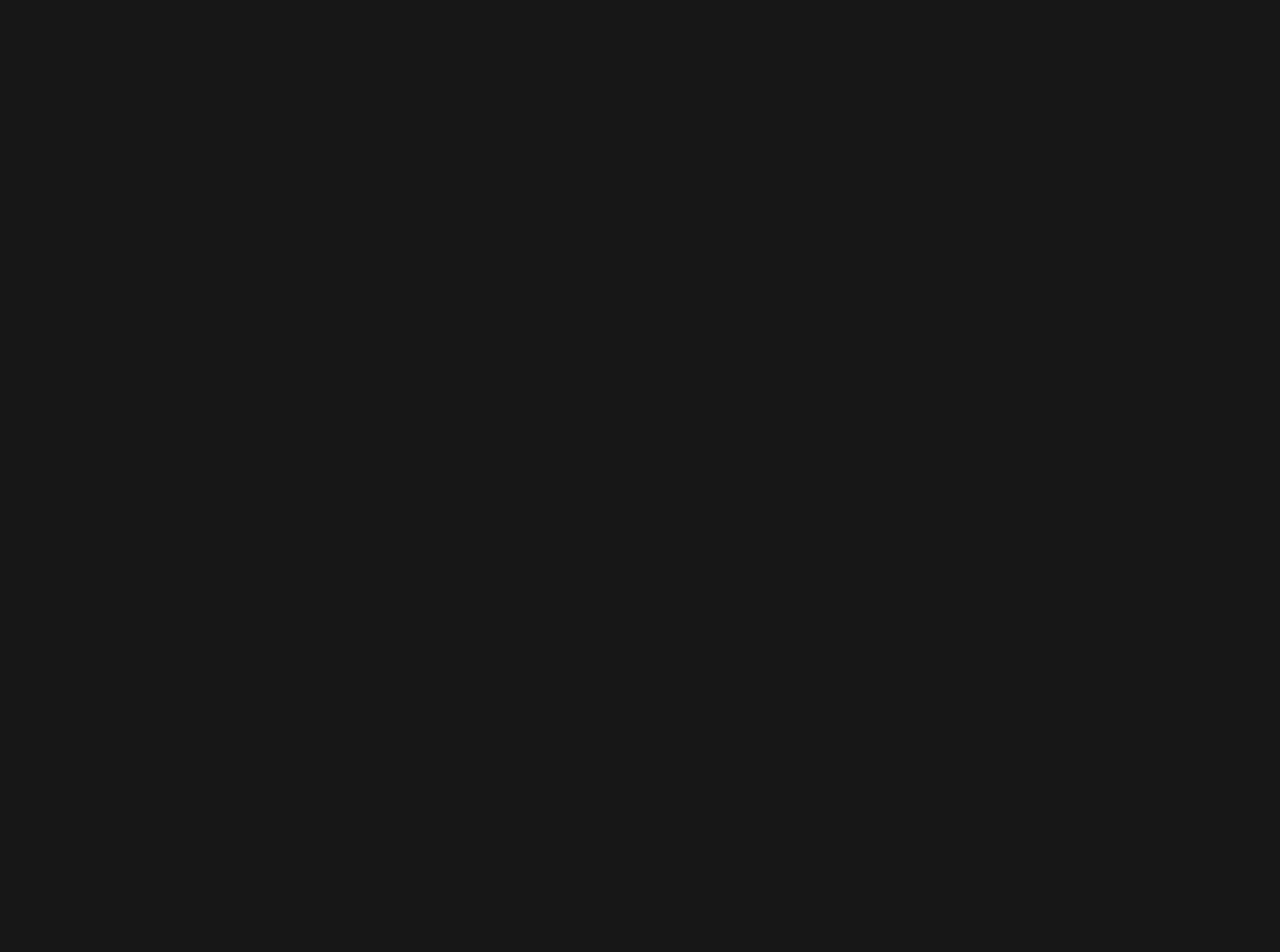
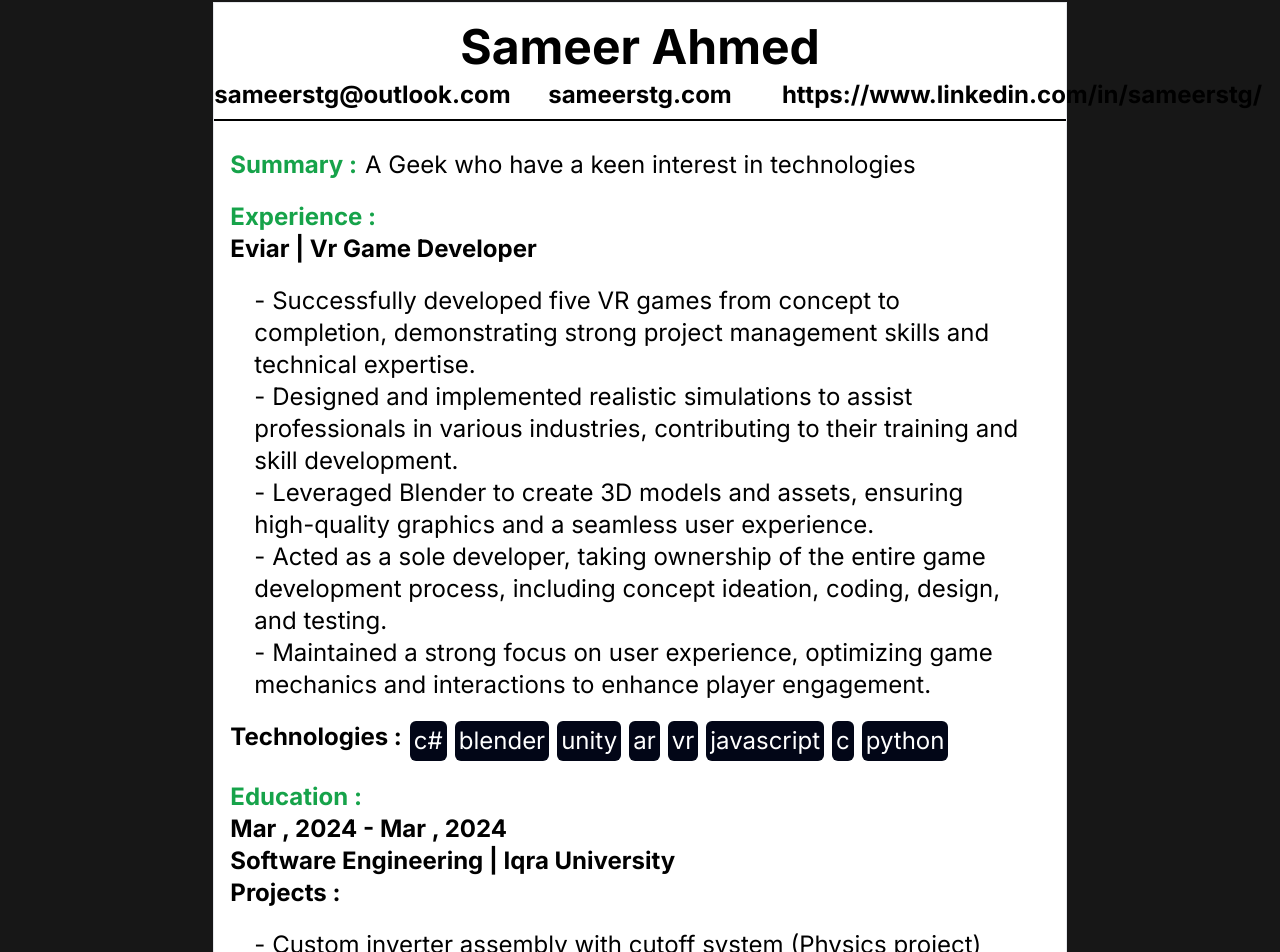
Before and after one commit to sameerstg/cv-maker, a Next.js app: page /preview in a window 1280 px wide. Shown: the part 136-1088 px from the top of the page. Before the commit the page ends 800 px from the top, so only its background shows below. Built offline with nearby package versions, Linux system fonts and the light colour scheme.

Commit message:
sample preview cv

```diff
--- a/app/components/ExperinceAdd.tsx
+++ b/app/components/ExperinceAdd.tsx
@@ -27,7 +27,7 @@ function ExperienceAdd() {
                     experience.map((form, key) => (
 
 
-                        <div>
+                        <div key={key}>
                         </div>
 
 
--- a/app/preview/page.tsx
+++ b/app/preview/page.tsx
@@ -1,12 +1,144 @@
+import { cv, sampleCv } from '@/static/forms'
 import React from 'react'
 
 function page() {
-  return (
-    <div>
+  const sample: cv = sampleCv
+  function TitleDiv(props: any) {
+    return (<div className={!props.colorOff ? 'font-bold text-green-600' : "font-bold "}>{props.title}</div>)
+  }
+  function BorderButton(props: any) {
+    return (<div className='rounded-md p-1 bg-slate-950 text-white'>{props.title}</div>);
+
+  }
+  interface Descriptions {
+    descriptions: string[];
+  }
+  function Descriptions(props: Descriptions) {
+    return (
 
 
+      <div className='py-5 '>
+        {props.descriptions?.length == 0 ? null :
+          <div>
+            {props.descriptions?.map((desc, key) => (
+
+              <p key={key} className='px-6'>- {desc}</p>
+
+            ))}
+          </div>
+        }
+      </div>
+
+    )
+  }
+  return (
+    <div className='cv border  w-2/3 mx-auto text-2xl bg-white text-black py-5'>
+      <div className='header text-center flex flex-col gap-2'>
+        <div className='text-5xl font-bold'>{sample.name}</div>
+        <div className='grid grid-cols-3 text-wrap font-bold'>
+          <button>{sample.email}</button>
+          <button>{sample.website}</button>
+          <button>{sample.linkedin}</button>
+        </div>
+      </div>
+      <div className='w-full h-[2px] my-2 bg-black'></div>
+
+      <div className='body px-4 flex flex-col gap-5 py-5'>
+        <div className='summary text-center flex gap-2'>
+          <TitleDiv title={"Summary :"} />
+          {sample.summary}
+        </div>
+        <div className='experience workHistory'>
+          <TitleDiv title={"Experience :"} />
+          <div className='flex gap-2'>
+            {sample.experience?.map((exp, id) => (
+              <div key={id}>
+                <div className='font-bol'>
+                  {/* {sample.experience?.startDate?.split(' ')[1]}
+                  {" , "}
+                  {sample.experience?.startDate?.split(' ')[3]}
+                  {" - "}
+
+                  {sample.experience?.endDate?.split(' ')[1]}
+                  {" , "}
+                  {sample.experience?.endDate?.split(' ')[3]} */}
+                </div>
+                <div className='companyAndTitle flex font-bold'>
+
+                  {exp.company}{" | "}{exp.title}
+                </div>
+
+                <Descriptions descriptions={exp.description ? exp.description : []} />
+                {exp.technologies?.length == 0 ? null :
+
+                  <div className='flex gap-2'>
+                    <TitleDiv colorOff={true} title="Technologies :" />
+                    <div className='flex gap-2'>
+
+                      {exp.technologies?.map((title, key) => (
+
+                        <BorderButton key={key} title={title} />
+
+                      ))}
+                    </div>
+                  </div>
+
+                }
+              </div>
+
+            ))}
+          </div>
+        </div>
+        <div className='Education'>
+          {sample.education?.length == 0 ? null :
+            <div>
+              {sample.education?.map((edu, key) => (
+
+                <div key={key} className='singleEducation'>
+                  <TitleDiv title={"Education :"} />
+                  <div className='font-bold'>
+                    {edu?.startDate?.split(' ')[1]}
+                    {" , "}
+                    {edu?.startDate?.split(' ')[3]}
+                    {" - "}
+
+                    {edu?.endDate?.split(' ')[1]}
+                    {" , "}
+                    {edu?.endDate?.split(' ')[3]}
+                  </div>
+                  <div className='flex gap-2 font-bold'>
+                    {edu?.fieldOfStudy}
+                    {" | "}
+                    {edu?.organization}
+
+                  </div>
+                  <div className='Projects'>
+                    <TitleDiv colorOff={true} title={"Projects :"} />
+                    <Descriptions descriptions={edu?.projects ? edu.projects : []} />
+                  </div>
+                </div>
+
+              ))}
+
+            </div>
+          }
+
+        </div>
+
+        <div className='skills'>
+          <TitleDiv title={"Skills :"} />
+          <div className='flex gap-2'>
+            {sample.skills?.map((skill: string, id) => (
+              <BorderButton key={id} title={skill} />
+
+
+            ))}
+          </div>
+        </div>
+      </div>
     </div>
   )
 }
 
+
 export default page
--- a/static/forms.tsx
+++ b/static/forms.tsx
@@ -139,3 +139,75 @@ export interface field {
     textArea?: boolean;
     size?: Number;
 }
+export interface cv {
+    name?: string;
+    email?: string;
+    phoneNumber?: number;
+    website?: string;
+    linkedin?: string;
+    github?: string;
+    jobTitle?: string;
+    summary?: string;
+    skills?: string[];
+    experience?: Experience[];
+    education?: Education[];
+}
+export interface Experience {
+    company?: string;
+    title?: string;
+    country?: string;
+    city?: string;
+    startDate?: Date;
+    endDate?: Date;
+    description?: string[];
+    technologies?: string[];
+}
+export interface Education {
+    fieldOfStudy?: string;
+    organization?: string;
+    startDate?: string;
+    endDate?: string;
+    grade?: string;
+    projects?: string[];
+}
+export const sampleExperience: Experience = {
+    company: "Eviar",
+    title: "Vr Game Developer",
+    country: "Pakistan",
+    city: "Karachi",
+    technologies: ["c#", "blender", "unity", "ar", "vr", "javascript", "c", "python"],
+    description: ["Successfully developed five VR games from concept to completion, demonstrating strong project management skills and technical expertise."
+        , "Designed and implemented realistic simulations to assist professionals in various industries, contributing to their training and skill development.",
+
+        "Leveraged Blender to create 3D models and assets, ensuring high-quality graphics and a seamless user experience.",
+        "Acted as a sole developer, taking ownership of the entire game development process, including concept ideation, coding, design, and testing.",
+        "Maintained a strong focus on user experience, optimizing game mechanics and interactions to enhance player engagement.",
+    ],
+    // startDate: Date(),
+    // endDate: Date(),
+
+}
+export const sampleEducation: Education = {
+    fieldOfStudy: "Software Engineering",
+    organization: "Iqra University",
+    startDate: Date(),
+    endDate: Date(),
+    grade: "3.4 GPA",
+    projects: [
+        "Custom inverter assembly with cutoff system (Physics project)",
+        "Hand detection software development (Programming fundamentals project)",
+    ],
+}
+export const sampleCv: cv = {
+    name: "Sameer Ahmed",
+    email: "sameerstg@outlook.com",
+    phoneNumber: 923220390382,
+    website: "sameerstg.com",
+    linkedin: "https://www.linkedin.com/in/sameerstg/",
+    github: "github.com/sameerstg",
+    jobTitle: "Vr Game Developer",
+    summary: "A Geek who have a keen interest in technologies",
+    skills: ["c#", "blender", "unity", "ar", "vr", "javascript", "c", "python"],
+    experience: [sampleExperience],
+    education: [sampleEducation],
+};
```
